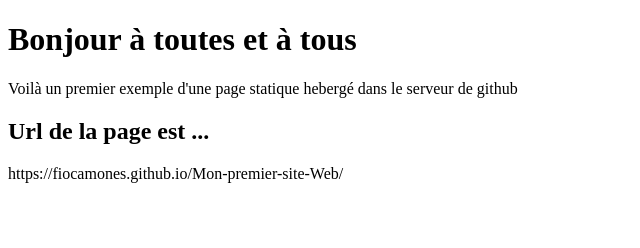
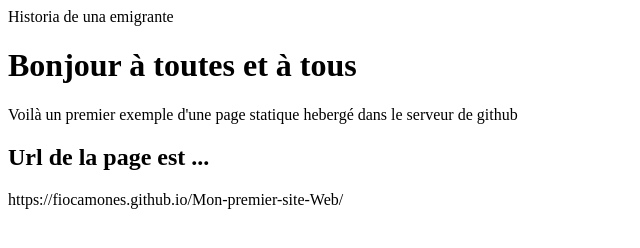
Before and after one commit to FioCamones/Mon-premier-site-Web, a plain HTML site: page index.html in a window 1280 px wide. Shown: the whole page, without its empty margins (0-640 px from the left). Drawn offline with Linux system fonts and the light colour scheme.

Commit message:
Update index.html

```diff
--- a/index.html
+++ b/index.html
@@ -2,6 +2,7 @@
 <html>
  <head>
  <title>Bienvenu dans mon site Web </title>
+ <title2> Historia de una emigrante </title2>
  </head>
   <body>
 
```
